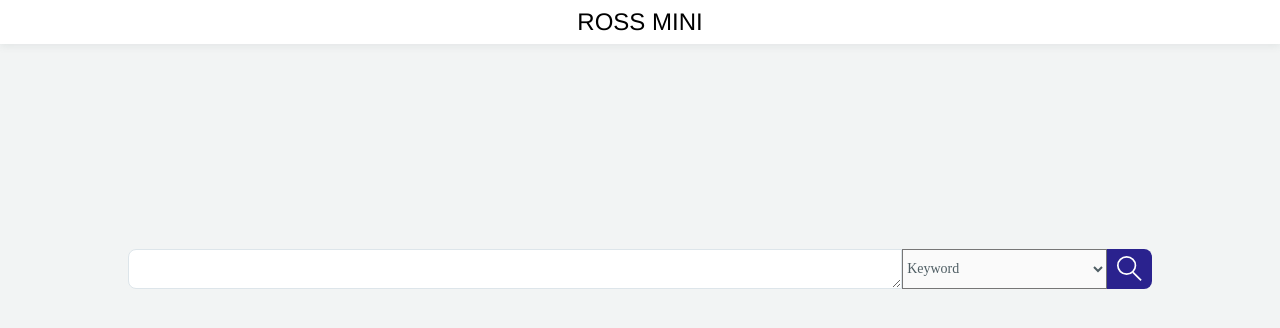
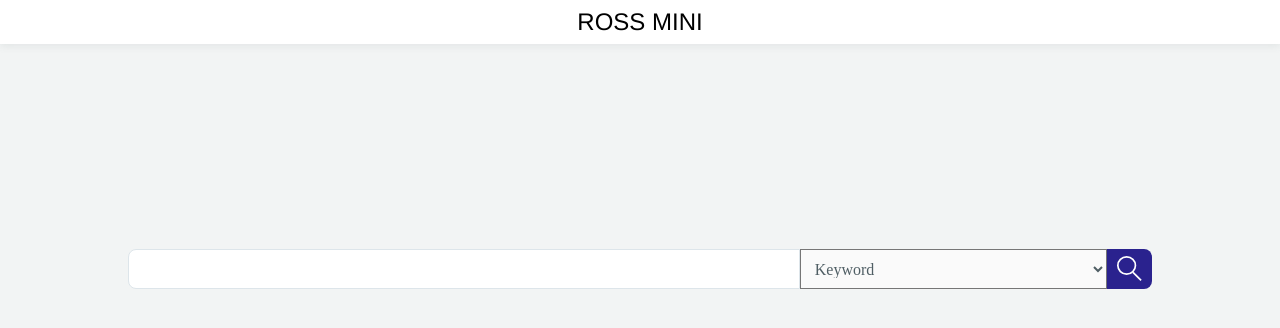
Before and after one commit to nickyiliwang/mike-ross, a React (Vite) app: page / in a window 1280 px wide. Shown: the top 328 px of the page. Built offline with nearby package versions, Linux system fonts and the light colour scheme.

Commit message:
sorting done, I am soooo fucking smart holy shit omg

```diff
--- a/src/backup/sortingDates.js
+++ b/src/backup/sortingDates.js
@@ -11,3 +11,7 @@
 });
 
 console.log(sortedActivities);
+
+
+// sort alpha
+// objs.sort((a, b) => a.last_nom.localeCompare(b.last_nom));
--- a/src/components/DisplayDocs.js
+++ b/src/components/DisplayDocs.js
@@ -1,9 +1,19 @@
-import React from "react";
+import React, { useState, useEffect } from "react";
 import DisplaySingleDoc from "./DisplaySingleDoc";
 
-const DisplayDocs = ({ searchResults }) => {
+const DisplayDocs = props => {
+  const [searchResults, setSearchResults] = useState([]);
+
+  useEffect(() => {
+    setSearchResults(props.searchResults);
+    renderSingleDocument();
+  }, [searchResults]);
+
   const renderSingleDocument = () => {
-    if (searchResults.documents[0]) {
+    if (
+      searchResults.hasOwnProperty("documents") &&
+      searchResults.documents[0]
+    ) {
       return searchResults.documents.map(doc => {
         const { id, ...restOfDocProps } = doc;
         return (
@@ -13,8 +23,9 @@
         );
       });
     } else {
+      console.log("no-results");
       return (
-        <div className='no-results'>
+        <div className="no-results">
           <p>
             Unfortunately we could not find any results. Please try another
             search.
--- a/src/components/Search.js
+++ b/src/components/Search.js
@@ -49,7 +49,7 @@
         }
         onSubmit={handleOnSubmit}
       >
-        <textarea
+        <input
           type="text"
           name="text"
           value={input}
@@ -57,7 +57,7 @@
           onChange={handleOnInputChange}
           maxLength={200}
           style={{
-            minHeight: `${input.length / 1.5}px`
+            minHeight: `${input.length / 2.7}px`
           }}
         />
 
--- /dev/null
+++ b/src/components/SortingResults.js
@@ -0,0 +1,30 @@
+import React from "react";
+
+const SortingResults = ({ searchResults, handleSortingResults }) => {
+  const handleOnChange = e => {
+    console.log("triggered select", searchResults);
+    if (searchResults.hasOwnProperty("documents")) {
+      if (e.target.value === "alpha") {
+        searchResults(handleSortingResults);
+      } else {
+        const sortedRecentResults = searchResults.documents.sort((a, b) => {
+          // Turn your strings into dates, and then subtract them
+          // to get a value that is either negative, positive, or zero.
+          return new Date(b.date) - new Date(a.date);
+        });
+        handleSortingResults(sortedRecentResults);
+      }
+    }
+  };
+
+  return (
+    <div className="sorting-results">
+      <select onChange={handleOnChange}>
+        <option value="alpha">Alphabetical</option>
+        <option value="recent">Recent</option>
+      </select>
+    </div>
+  );
+};
+
+export default SortingResults;
--- a/src/pages/all-results.js
+++ b/src/pages/all-results.js
@@ -1,18 +1,29 @@
 import React, { useState, useEffect } from "react";
 import DisplayDocs from "../components/DisplayDocs";
 import LoadingSkeleton from "../util/LoadingSkeleton";
+import SortingResults from "../components/SortingResults";
 
 const AllResults = props => {
   const [searchResults, setSearchResults] = useState(null);
 
+  const handleSortingResults = data => {
+    setSearchResults(data);
+  };
+
   useEffect(() => {
     setSearchResults(props.searchResults.data);
-  });
+  }, [props.searchResults]);
 
   return (
-    <div>
+    <div style={{ paddingTop: `30px` }}>
       {searchResults ? (
-        <DisplayDocs searchResults={searchResults} />
+        <>
+          <SortingResults
+            searchResults={searchResults}
+            handleSortingResults={handleSortingResults}
+          />
+          <DisplayDocs searchResults={searchResults} />
+        </>
       ) : (
         <div style={{ paddingTop: `30px` }}>
           <LoadingSkeleton />
--- a/src/styles/search.scss
+++ b/src/styles/search.scss
@@ -1,6 +1,5 @@
 .search-bar form {
   display: flex;
-  flex-wrap: wrap;
 
   .search-input,
   .select-dropdown,
@@ -8,28 +7,34 @@
     height: 40px;
   }
 
+  // textarea
   .search-input {
-    width: calc(80% - 45px);
+    width: calc(70% - 45px);
     background: #ffffff;
     border: 1.5px solid #dde5ea;
     border-radius: 8px 0 0 8px;
-    font-size: 14px;
+    font-size: 16px;
     color: #444444;
-    padding: 10px 0px 10px 10px;
+    padding: 10px;
+    overflow: hidden;
 
     &:focus {
       outline: none;
     }
   }
 
+  // select
   .select-dropdown {
-    width: 20%;
+    width: 30%;
     background: #fafafa;
     border-radius: 0;
-    font-size: 14px;
+    font-size: 16px;
     color: #4f5e64;
+    padding: 10px 0px 10px 10px;
+
   }
 
+  // icon
   .search-submit-icon {
     background: #2a228e;
     border-radius: 0px 8px 8px 0px;
```
